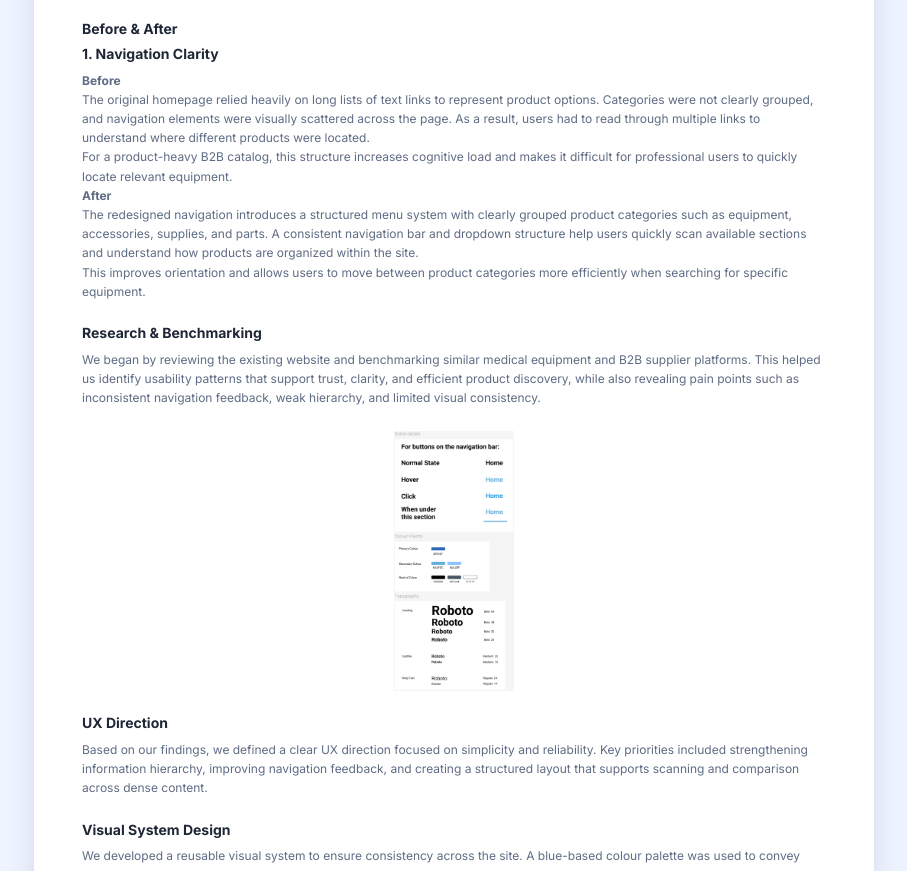
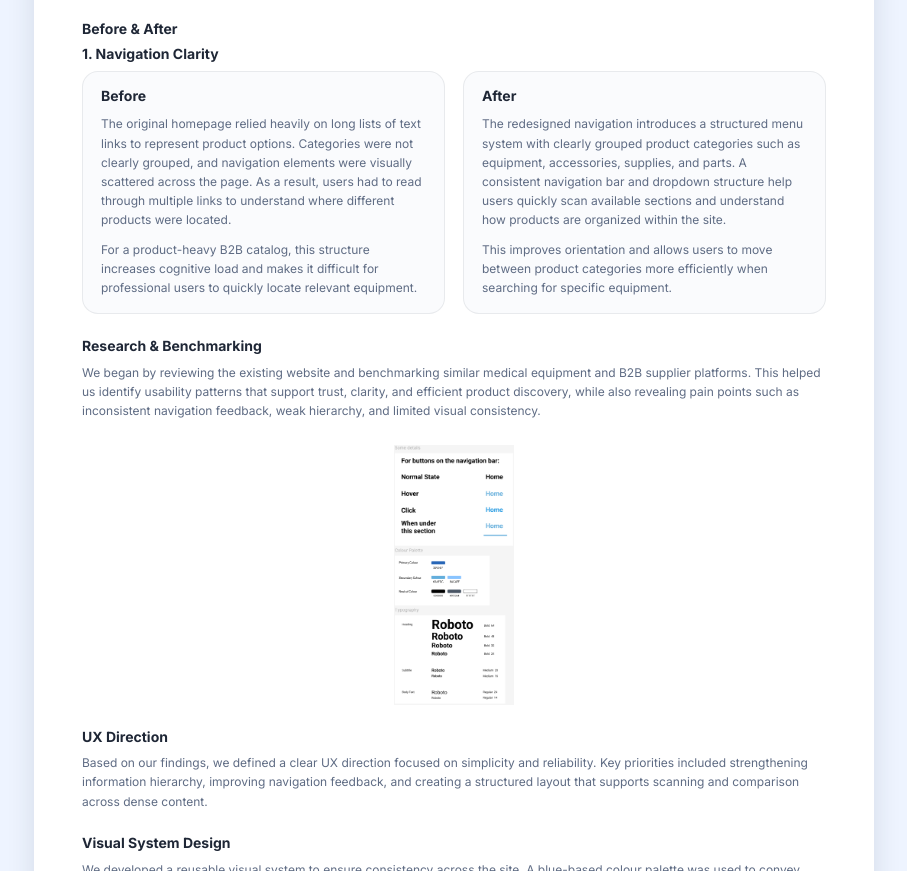
Before and after one commit to Nevaehhao/Aboutme, a plain HTML site: page case/medical-website.html in a window 1280 px wide. Shown: the part 918-1789 px from the top of the page, without its empty margins (241-1148 px from the left). Drawn offline with Linux system fonts and the light colour scheme.

Commit message:
test: align before and after content side by side

```diff
--- a/case/medical-website.html
+++ b/case/medical-website.html
@@ -107,28 +107,34 @@
         <section class="case-section">
           <h2>Before &amp; After</h2>
           <h2>1. Navigation Clarity</h2>
-          <p><strong>Before</strong></p>
+          <div class="case-compare">
+            <article class="case-compare__column">
+              <h3 class="case-compare__title">Before</h3>
               <p>
-            The original homepage relied heavily on long lists of text links to represent product
-            options. Categories were not clearly grouped, and navigation elements were visually
-            scattered across the page. As a result, users had to read through multiple links to
-            understand where different products were located.
+                The original homepage relied heavily on long lists of text links to represent
+                product options. Categories were not clearly grouped, and navigation elements were
+                visually scattered across the page. As a result, users had to read through
+                multiple links to understand where different products were located.
               </p>
               <p>
-            For a product-heavy B2B catalog, this structure increases cognitive load and makes it
-            difficult for professional users to quickly locate relevant equipment.
+                For a product-heavy B2B catalog, this structure increases cognitive load and makes
+                it difficult for professional users to quickly locate relevant equipment.
               </p>
-          <p><strong>After</strong></p>
+            </article>
+            <article class="case-compare__column">
+              <h3 class="case-compare__title">After</h3>
               <p>
                 The redesigned navigation introduces a structured menu system with clearly grouped
-            product categories such as equipment, accessories, supplies, and parts. A consistent
-            navigation bar and dropdown structure help users quickly scan available sections and
-            understand how products are organized within the site.
+                product categories such as equipment, accessories, supplies, and parts. A
+                consistent navigation bar and dropdown structure help users quickly scan available
+                sections and understand how products are organized within the site.
               </p>
               <p>
                 This improves orientation and allows users to move between product categories more
                 efficiently when searching for specific equipment.
               </p>
+            </article>
+          </div>
         </section>
 
         <section class="case-section">
--- a/styles.css
+++ b/styles.css
@@ -1584,6 +1584,28 @@ h2 {
   color: #5f6c84;
 }
 
+.case-compare {
+  display: grid;
+  grid-template-columns: repeat(2, minmax(0, 1fr));
+  gap: 18px;
+  margin-top: 8px;
+}
+
+.case-compare__column {
+  display: grid;
+  gap: 10px;
+  padding: 16px 18px;
+  border: 1px solid rgba(31, 39, 54, 0.08);
+  border-radius: 16px;
+  background: #fafbfd;
+}
+
+.case-compare__title {
+  margin: 0;
+  font-size: 14px;
+  color: var(--ink);
+}
+
 .case-image-block {
   margin-top: 24px;
 }
@@ -1840,6 +1862,10 @@ h2 {
 }
 
 @media (max-width: 720px) {
+  .case-compare {
+    grid-template-columns: 1fr;
+  }
+
   .case-related-grid {
     grid-template-columns: 1fr;
   }
```
Lines whose indentation alone changed are shown as unchanged.
